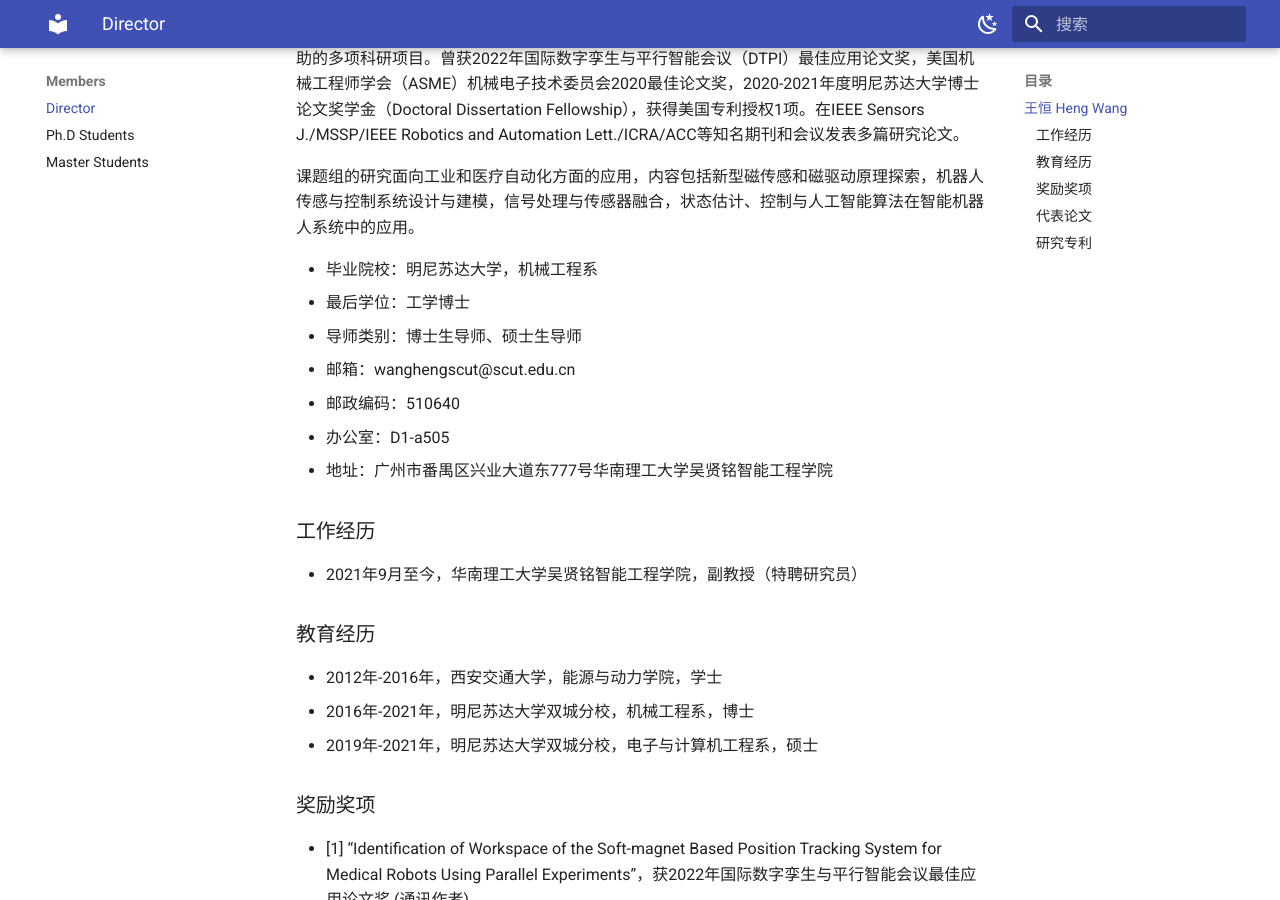
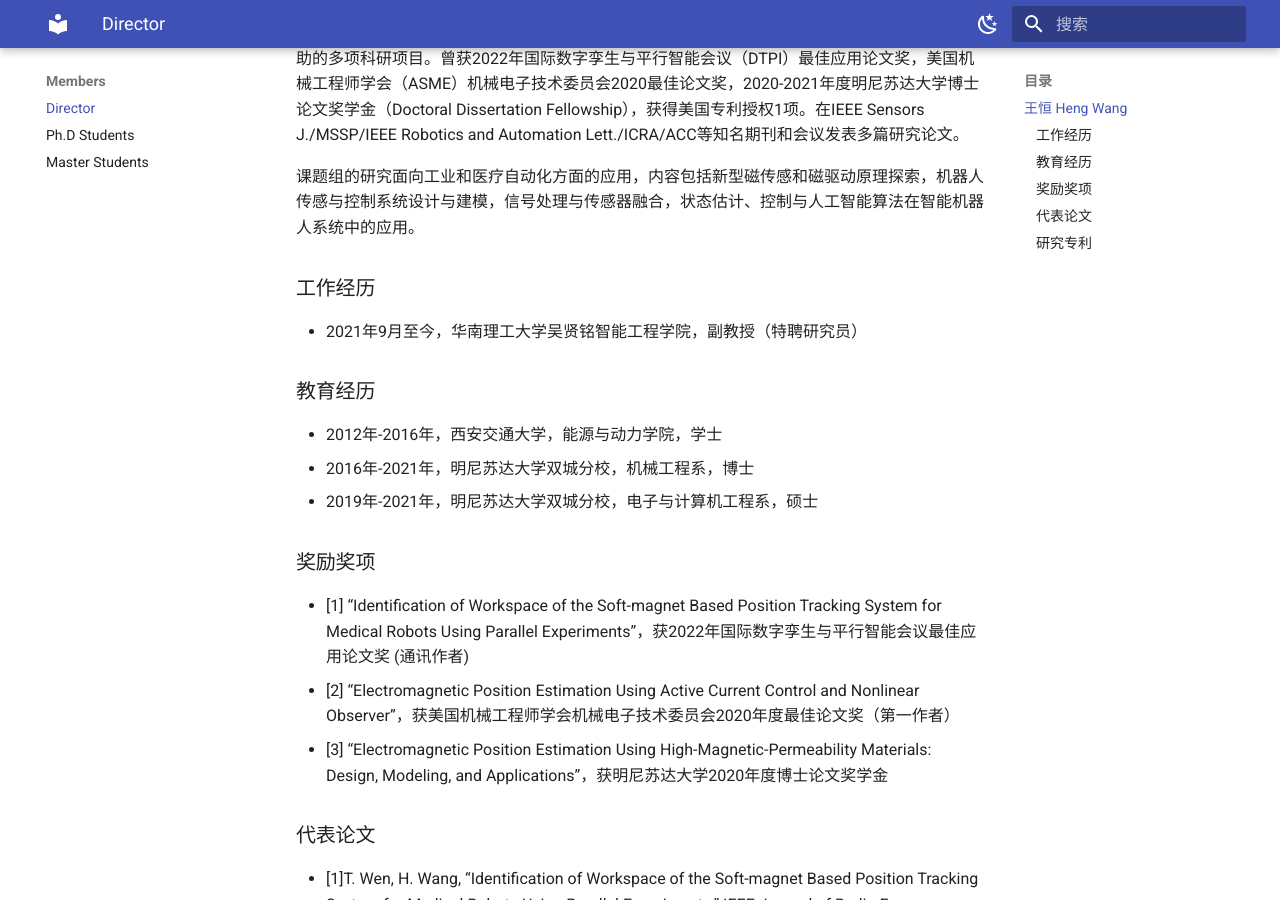
Before and after one commit to juhaocui/Wang-Lab.github.io, an MkDocs documentation site: the page built from docs/director.md, in a window 1280 px wide and 900 px high, scrolled down 771 px. Built offline with MkDocs 1.6.1 and Material for MkDocs 9.7.7, drawn with Linux system fonts in a browser that asks for light colours.

Commit message:
Update director.md

```diff
--- a/docs/director.md
+++ b/docs/director.md
@@ -4,9 +4,9 @@
 
 <img align="left" src="王导.jpg" alt="图片" width=255 height=340 >
 
-- 职称：副教授
+ - 职称：副教授
 
-- 工作单位：吴贤铭智能工程学院
+  - 工作单位：吴贤铭智能工程学院
 
 - 毕业院校：明尼苏达大学，机械工程系
 
@@ -28,14 +28,6 @@
 曾作为骨干完成美国国家科学基金委、明尼苏达大学、Case New Holland公司以及中国科学院资助的多项科研项目。曾获2022年国际数字孪生与平行智能会议（DTPI）最佳应用论文奖，美国机械工程师学会（ASME）机械电子技术委员会2020最佳论文奖，2020-2021年度明尼苏达大学博士论文奖学金（Doctoral Dissertation Fellowship），获得美国专利授权1项。在IEEE Sensors J./MSSP/IEEE Robotics and Automation Lett./ICRA/ACC等知名期刊和会议发表多篇研究论文。
 
 课题组的研究面向工业和医疗自动化方面的应用，内容包括新型磁传感和磁驱动原理探索，机器人传感与控制系统设计与建模，信号处理与传感器融合，状态估计、控制与人工智能算法在智能机器人系统中的应用。
-
-- 毕业院校：明尼苏达大学，机械工程系
-- 最后学位：工学博士
-- 导师类别：博士生导师、硕士生导师
-- 邮箱：wanghengscut@scut.edu.cn
-- 邮政编码：510640
-- 办公室：D1-a505
-- 地址：广州市番禺区兴业大道东777号华南理工大学吴贤铭智能工程学院
 
 ### 工作经历
 
```
